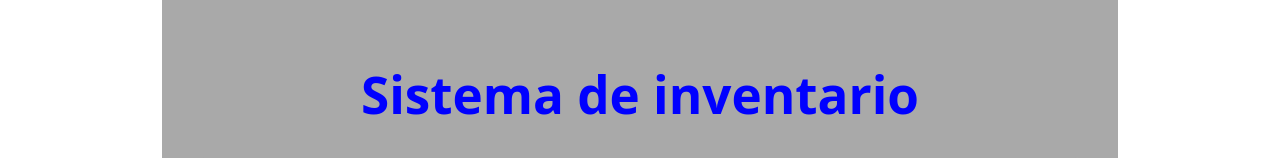
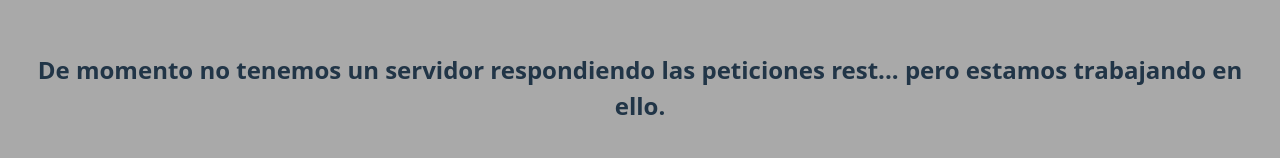
Before and after one commit to IvanMatias1618/inventario-front, a React (Vite) app: page / in a window 1280 px wide. Shown: the top 158 px of the page. Built offline with nearby package versions, Linux system fonts and the light colour scheme; no server answers.

Commit message:
Update App.tsx

```diff
--- a/src/App.tsx
+++ b/src/App.tsx
@@ -32,6 +32,7 @@ function App() {
 
   return (
     <>
+      <h2> De momento no tenemos un servidor respondiendo las peticiones rest... pero estamos trabajando en ello.</h2>
       <BarraDeUsuario nombre={usuario} cerrarSesion={() => setUsuario('')} />
       <Cabecera onSeleccionar={setPaginaActual}/>
       {renderizarPagina()}
```
